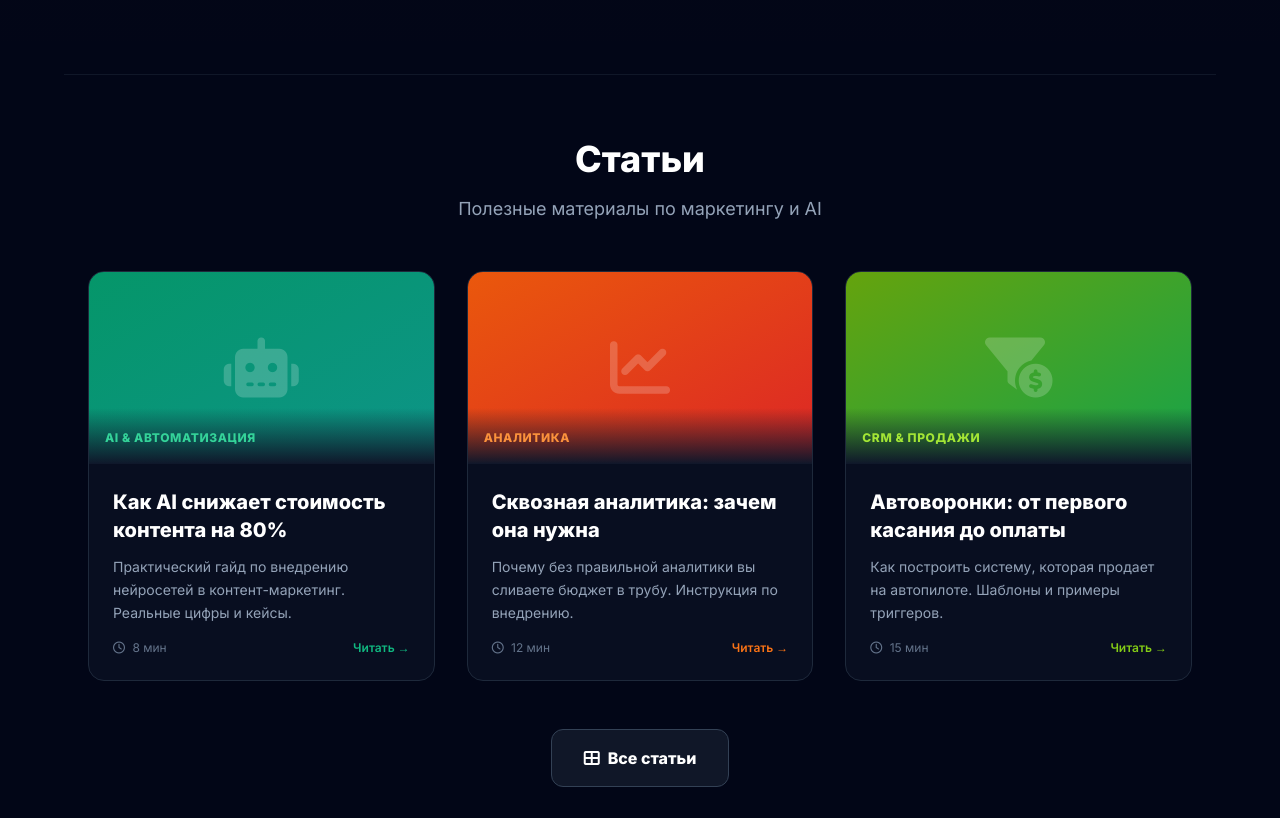
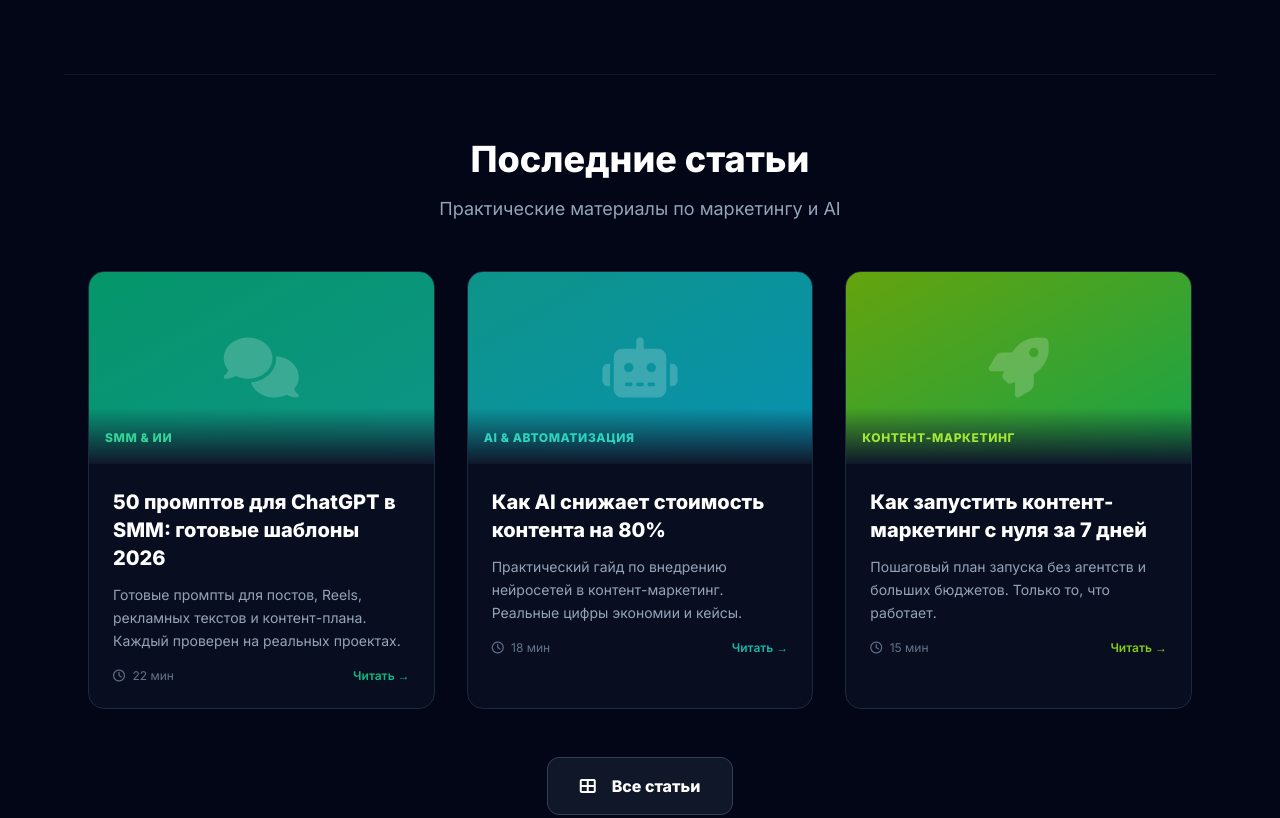
Before and after one commit to vladsaram/vladsaram.github.io, a plain HTML site: page index.html in a window 1280 px wide. Shown: the part 4240-5058 px from the top of the page. Drawn offline with nearby package versions, Linux system fonts and the light colour scheme.

Commit message:
Add files via upload

```diff
--- a/index.html
+++ b/index.html
@@ -464,96 +464,100 @@
         </div>
     </section>
 
-    <!-- НОВАЯ СЕКЦИЯ: СТАТЬИ -->
+    <!-- СЕКЦИЯ: СТАТЬИ -->
     <section id="blog" class="container mx-auto px-6 py-16 max-w-6xl border-t border-slate-800/50">
         <div class="text-center mb-12">
-            <h2 class="text-3xl md:text-4xl font-extrabold mb-4 text-white">Статьи</h2>
-            <p class="text-slate-400 text-lg">Полезные материалы по маркетингу и AI</p>
+            <h2 class="text-3xl md:text-4xl font-extrabold mb-4 text-white">Последние статьи</h2>
+            <p class="text-slate-400 text-lg">Практические материалы по маркетингу и AI</p>
         </div>
-        <div class="grid md:grid-cols-3 gap-8">
-
-            <!-- Статья 1 -->
-            <article class="article-card bg-slate-900/50 rounded-2xl border border-slate-800 overflow-hidden group">
-                <div class="relative h-48 bg-gradient-to-br from-emerald-600 to-teal-600 overflow-hidden">
-                    <div class="absolute inset-0 flex items-center justify-center">
-                        <i class="fas fa-robot text-6xl text-white opacity-20"></i>
-                    </div>
-                    <div class="absolute bottom-0 left-0 right-0 bg-gradient-to-t from-slate-900 to-transparent p-4">
-                        <span class="text-xs font-bold text-emerald-400 uppercase tracking-wider">AI & Автоматизация</span>
-                    </div>
-                </div>
-                <div class="p-6">
-                    <h3 class="text-xl font-bold text-white mb-3 group-hover:text-emerald-400 transition">
-                        Как AI снижает стоимость контента на 80%
-                    </h3>
-                    <p class="text-slate-400 text-sm mb-4 leading-relaxed">
-                        Практический гайд по внедрению нейросетей в контент-маркетинг. Реальные цифры и кейсы.
-                    </p>
-                    <div class="flex items-center justify-between text-xs text-slate-500">
-                        <span><i class="far fa-clock mr-1"></i> 8 мин</span>
-                        <a href="articles/ai-content-cost.html" class="text-emerald-500 hover:text-emerald-400 transition font-semibold">Читать →</a>
-                    </div>
-                </div>
-            </article>
-
-            <!-- Статья 2 -->
-            <article class="article-card bg-slate-900/50 rounded-2xl border border-slate-800 overflow-hidden group">
-                <div class="relative h-48 bg-gradient-to-br from-orange-600 to-red-600 overflow-hidden">
-                    <div class="absolute inset-0 flex items-center justify-center">
-                        <i class="fas fa-chart-line text-6xl text-white opacity-20"></i>
-                    </div>
-                    <div class="absolute bottom-0 left-0 right-0 bg-gradient-to-t from-slate-900 to-transparent p-4">
-                        <span class="text-xs font-bold text-orange-400 uppercase tracking-wider">Аналитика</span>
-                    </div>
-                </div>
-                <div class="p-6">
-                    <h3 class="text-xl font-bold text-white mb-3 group-hover:text-orange-400 transition">
-                        Сквозная аналитика: зачем она нужна
-                    </h3>
-                    <p class="text-slate-400 text-sm mb-4 leading-relaxed">
-                        Почему без правильной аналитики вы сливаете бюджет в трубу. Инструкция по внедрению.
-                    </p>
-                    <div class="flex items-center justify-between text-xs text-slate-500">
-                        <span><i class="far fa-clock mr-1"></i> 12 мин</span>
-                        <a href="#" class="text-orange-500 hover:text-orange-400 transition font-semibold">Читать →</a>
-                    </div>
-                </div>
-            </article>
-
-            <!-- Статья 3 -->
-            <article class="article-card bg-slate-900/50 rounded-2xl border border-slate-800 overflow-hidden group">
-                <div class="relative h-48 bg-gradient-to-br from-lime-600 to-green-600 overflow-hidden">
-                    <div class="absolute inset-0 flex items-center justify-center">
-                        <i class="fas fa-funnel-dollar text-6xl text-white opacity-20"></i>
-                    </div>
-                    <div class="absolute bottom-0 left-0 right-0 bg-gradient-to-t from-slate-900 to-transparent p-4">
-                        <span class="text-xs font-bold text-lime-400 uppercase tracking-wider">CRM & Продажи</span>
-                    </div>
-                </div>
-                <div class="p-6">
-                    <h3 class="text-xl font-bold text-white mb-3 group-hover:text-lime-400 transition">
-                        Автоворонки: от первого касания до оплаты
-                    </h3>
-                    <p class="text-slate-400 text-sm mb-4 leading-relaxed">
-                        Как построить систему, которая продает на автопилоте. Шаблоны и примеры триггеров.
-                    </p>
-                    <div class="flex items-center justify-between text-xs text-slate-500">
-                        <span><i class="far fa-clock mr-1"></i> 15 мин</span>
-                        <a href="articles/content-marketing-launch.html" class="text-lime-500 hover:text-lime-400 transition font-semibold">Читать →</a>
-                    </div>
-                </div>
-            </article>
-
+        <div id="articles-grid" class="grid md:grid-cols-3 gap-8">
+            <!-- Статьи рендерятся через JS -->
         </div>
-
         <div class="text-center mt-12">
-            <a href="#" class="inline-flex items-center gap-2 px-8 py-4 bg-slate-800/50 hover:bg-slate-800 text-white font-bold rounded-xl border border-slate-700 hover:border-emerald-600/50 transition">
-                <i class="fas fa-th-large"></i>
+            <a href="blog.html" class="inline-flex items-center gap-2 px-8 py-4 bg-slate-800/50 hover:bg-slate-800 text-white font-bold rounded-xl border border-slate-700 hover:border-emerald-600/50 transition">
+                <i class="fas fa-th-large mr-2"></i>
                 Все статьи
             </a>
         </div>
     </section>
-    <!-- /НОВАЯ СЕКЦИЯ: СТАТЬИ -->
+    <!-- /СЕКЦИЯ: СТАТЬИ -->
+
+    <script>
+    const ARTICLES = [
+        {
+            slug: "prompty-chatgpt-smm",
+            title: "50 промптов для ChatGPT в SMM: готовые шаблоны 2026",
+            desc: "Готовые промпты для постов, Reels, рекламных текстов и контент-плана. Каждый проверен на реальных проектах.",
+            category: "SMM & ИИ",
+            categoryColor: "emerald",
+            icon: "fa-comments",
+            iconBg: "from-emerald-600 to-teal-600",
+            read: "22 мин",
+            url: "articles/prompty-chatgpt-smm.html",
+            date: "2026-05-24"
+        },
+        {
+            slug: "ai-content-cost",
+            title: "Как AI снижает стоимость контента на 80%",
+            desc: "Практический гайд по внедрению нейросетей в контент-маркетинг. Реальные цифры экономии и кейсы.",
+            category: "AI & Автоматизация",
+            categoryColor: "teal",
+            icon: "fa-robot",
+            iconBg: "from-teal-600 to-cyan-600",
+            read: "18 мин",
+            url: "articles/ai-content-cost.html",
+            date: "2026-02-11"
+        },
+        {
+            slug: "content-marketing-launch",
+            title: "Как запустить контент-маркетинг с нуля за 7 дней",
+            desc: "Пошаговый план запуска без агентств и больших бюджетов. Только то, что работает.",
+            category: "Контент-маркетинг",
+            categoryColor: "lime",
+            icon: "fa-rocket",
+            iconBg: "from-lime-600 to-green-600",
+            read: "15 мин",
+            url: "articles/content-marketing-launch.html",
+            date: "2026-01-20"
+        }
+    ];
+
+    const colorMap = {
+        emerald: { badge: "text-emerald-400", link: "text-emerald-500 hover:text-emerald-400", hover: "group-hover:text-emerald-400" },
+        teal:    { badge: "text-teal-400",    link: "text-teal-500 hover:text-teal-400",    hover: "group-hover:text-teal-400" },
+        lime:    { badge: "text-lime-400",    link: "text-lime-500 hover:text-lime-400",    hover: "group-hover:text-lime-400" },
+        orange:  { badge: "text-orange-400",  link: "text-orange-500 hover:text-orange-400",hover: "group-hover:text-orange-400" },
+        purple:  { badge: "text-purple-400",  link: "text-purple-500 hover:text-purple-400",hover: "group-hover:text-purple-400" },
+        blue:    { badge: "text-blue-400",    link: "text-blue-500 hover:text-blue-400",    hover: "group-hover:text-blue-400" },
+    };
+
+    function renderArticles(list) {
+        const grid = document.getElementById("articles-grid");
+        grid.innerHTML = list.slice(0, 3).map(a => {
+            const c = colorMap[a.categoryColor] || colorMap.emerald;
+            return `<article class="article-card bg-slate-900/50 rounded-2xl border border-slate-800 overflow-hidden group">
+                <div class="relative h-48 bg-gradient-to-br ${a.iconBg} overflow-hidden">
+                    <div class="absolute inset-0 flex items-center justify-center">
+                        <i class="fas ${a.icon} text-6xl text-white opacity-20"></i>
+                    </div>
+                    <div class="absolute bottom-0 left-0 right-0 bg-gradient-to-t from-slate-900 to-transparent p-4">
+                        <span class="text-xs font-bold ${c.badge} uppercase tracking-wider">${a.category}</span>
+                    </div>
+                </div>
+                <div class="p-6">
+                    <h3 class="text-xl font-bold text-white mb-3 ${c.hover} transition">${a.title}</h3>
+                    <p class="text-slate-400 text-sm mb-4 leading-relaxed">${a.desc}</p>
+                    <div class="flex items-center justify-between text-xs text-slate-500">
+                        <span><i class="far fa-clock mr-1"></i> ${a.read}</span>
+                        <a href="${a.url}" class="${c.link} transition font-semibold">Читать →</a>
+                    </div>
+                </div>
+            </article>`;
+        }).join("");
+    }
+
+    renderArticles(ARTICLES);
+    </script>
 
     <footer class="py-10 text-center border-t border-slate-800/50 mt-auto">
         <div class="flex justify-center gap-6 mb-8">
```
Also changed, not shown: blog.html (added, +274 -0 lines).
